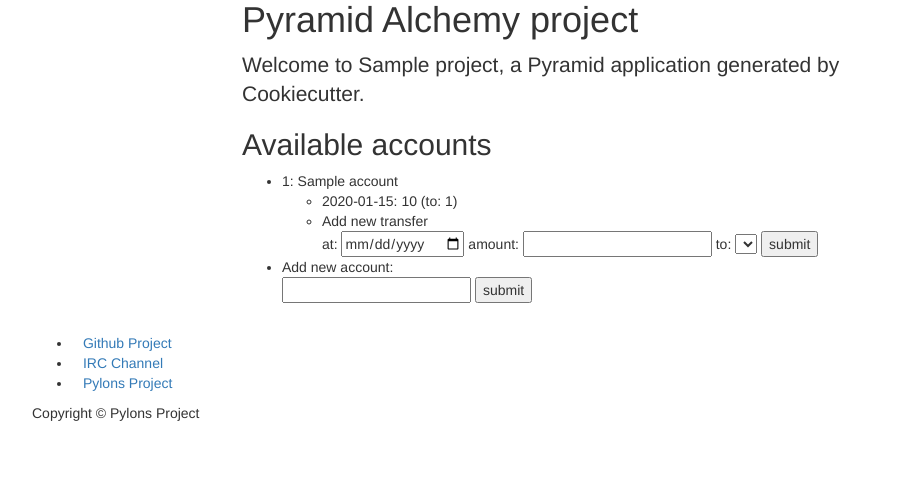
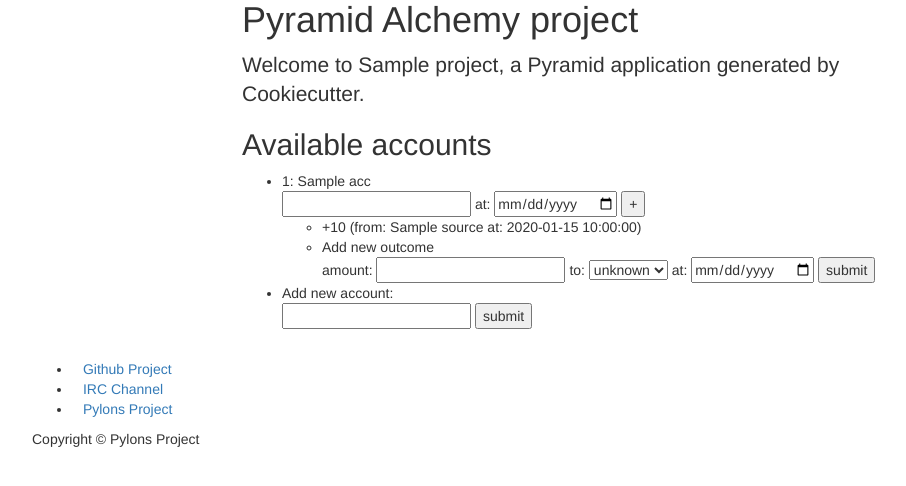
Before and after one commit to atronah/atromio, a Python web app: template atromio/templates/mytemplate.jinja2 in a window 1280 px wide. Shown: the part 20-506 px from the top of the page, without its empty margins (23-929 px from the left). Run offline with Jinja, Linux system fonts and the light colour scheme; the template is opened without the code that fills it: most values are stand-ins (such as "Sample title", 1, 10 or a date in 2020); lists and menus that the app fills with data are empty; some libraries are stand-ins or nearby versions; some web fonts are replaced.

Commit message:
ft(templates/mytemplate): changes for new logic and improves appearance

```diff
--- a/atromio/templates/mytemplate.jinja2
+++ b/atromio/templates/mytemplate.jinja2
@@ -6,24 +6,38 @@
     <p class="lead">Welcome to <span class="font-normal">{{ project }}</span>, a&nbsp;Pyramid application generated&nbsp;by<br><span class="font-normal">Cookiecutter</span>.</p>
     <h2>Available accounts</h2>
     <ul>
-    {% for acc_id, name, transfers in accounts %}
-        <li>{{ acc_id }}: {{ name }}</li>
+    {% for acc in accounts %}
+        <li>{{ acc.id }}: {{ acc.name }}
+            <form action="/add_transfer" method="POST">
+                <input type="number" name="amount" />
+                <input type="hidden" name="target_account_id" value="{{ acc.id }}" />
+                at: <input id="committed_at" type="date" name="committed_at" />
+                <input type="submit" value="+">
+            </form>
+        </li>
         <ul>
-            {% for _, committed_at, _, amount, target_account_id in transfers %}
-            <li>{{ committed_at }}: {{ amount }} (to: {{ target_account_id }})</li>
+            {% for t in acc.transfers %}
+            <li>{% if t.target_account_id == acc.id %}
+                    +{{ t.amount }} (from: {{ t.source.name }} at: {{ t.committed_at }})
+                {% else %}
+                    -{{ t.amount }} (to: {{ t.target.name }} at: {{ t.committed_at }})
+                {% endif %}
+            </li>
             {% endfor %}
-            <li>Add new transfer
+            <li>Add new outcome
                 <form action="/add_transfer" method="POST">
-                    at: <input type="date" name="committed_at" />
                     amount: <input type="number" name="amount" />
-                    <input type="hidden" name="source_account_id" value="{{ acc_id }}" />
-                    to: <select name="target_account_id">
-                        {% for other_acc_id, other_acc_name, _ in accounts %}
-                            {% if other_acc_id != acc_id %}
-                                <option value="{{ other_acc_id }}">{{ other_acc_name }}</option>
+                    <input type="hidden" name="source_account_id" value="{{ acc.id }}" />
+                    to:
+                    <select name="another_account_id">
+                        <option value="">unknown</option>
+                        {% for target_acc in accounts %}
+                            {% if target_acc.id != acc.id %}
+                                <option value="{{ target_acc.id }}">{{ target_acc.name }}</option>
                             {% endif %}
                         {% endfor %}
                     </select>
+                    at: <input id="committed_at" type="date" name="committed_at" />
                     <input type="submit" value="submit" />
                 </form>
             </li>
```
